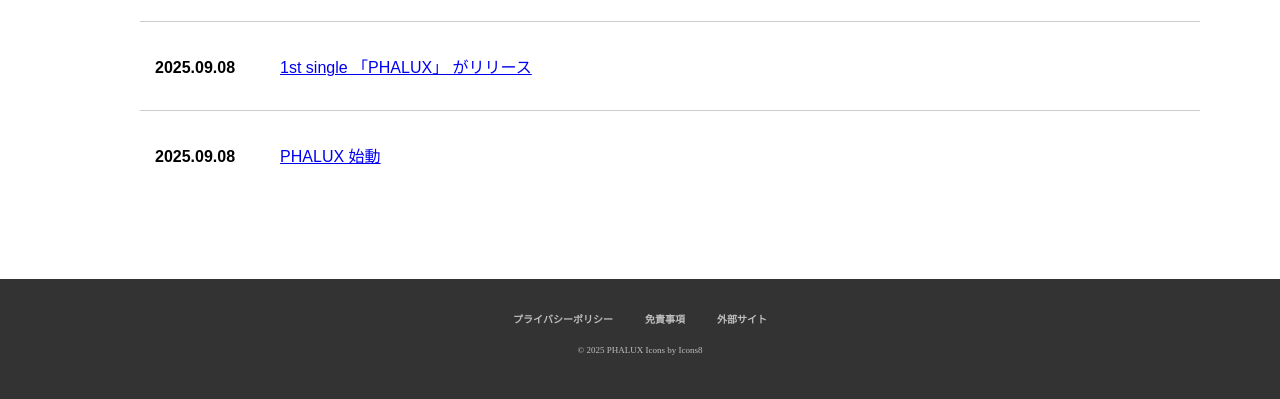
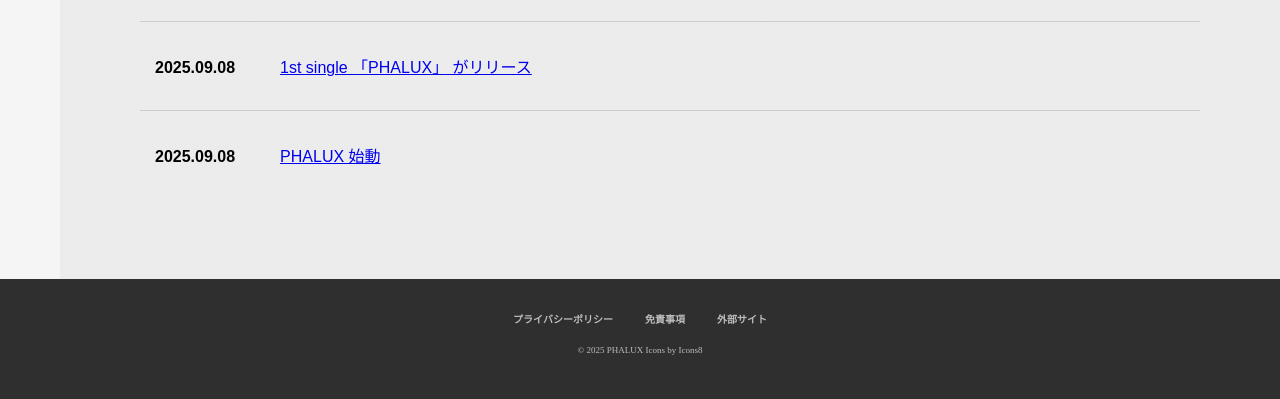
Before and after one commit to phalux-member/officialsite, a plain HTML site: page html/info.html in a window 1280 px wide. Shown: the part 515-914 px from the top of the page. Drawn offline with nearby package versions, Linux system fonts and the light colour scheme; the site is published under a folder, as on GitHub Pages, so addresses that start at the root find nothing.

Commit message:
CSS修正

```diff
--- a/css/style.css
+++ b/css/style.css
@@ -5,7 +5,7 @@ body {
   font-family: Arial, sans-serif;
   background:
     linear-gradient(rgba(255,255,255,0.8), rgba(255,255,255,0.8)), /* 白の半透明 */
-    url('/images/background/background.jpg'); /* 下の画像 */
+    url('../images/background/background.jpg'); /* 下の画像 */
   background-size: cover;   /* 全面に広げる */
   background-position: center;
   background-repeat: no-repeat;
```
